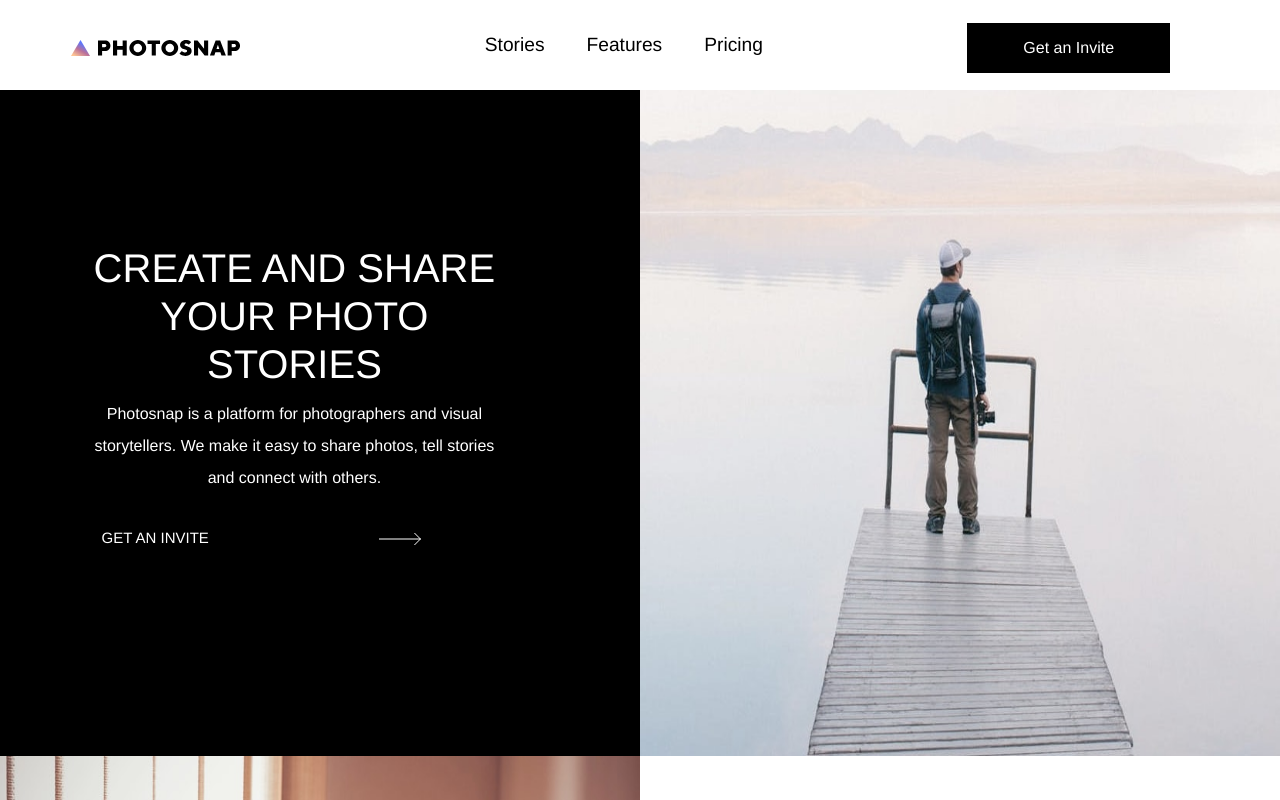
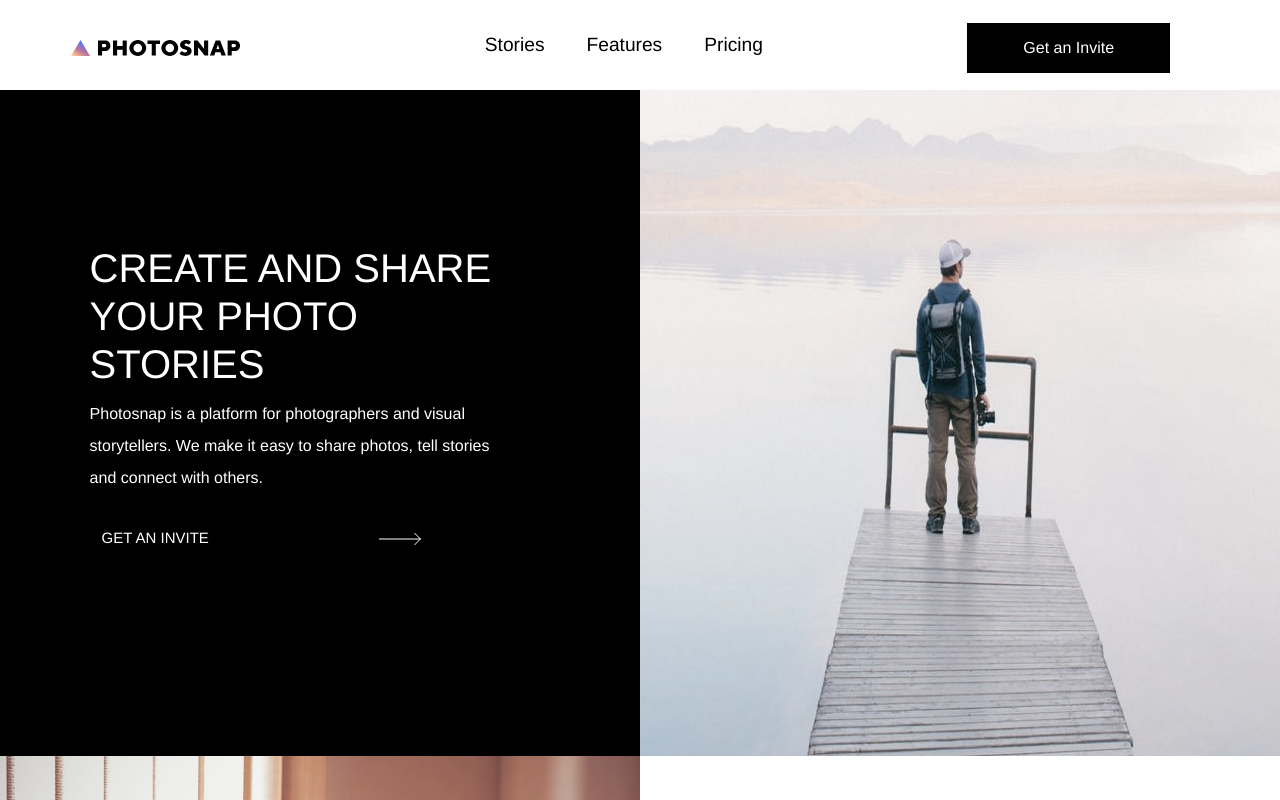
Before and after one commit to clf94-dev/photosnap-vue, a Vue app: page / in a window 1280 px wide. Shown: the top 800 px of the page. Built offline with nearby package versions, Linux system fonts and the light colour scheme.

Commit message:
fixed layout IntroHome

```diff
--- a/package.json
+++ b/package.json
@@ -11,6 +11,7 @@
     "aos": "^3.0.0-beta.6",
     "bootstrap-vue": "^2.17.3",
     "core-js": "^3.6.5",
+    "netlify-cli": "^3.4.5",
     "vue": "^2.6.11",
     "vue-router": "^3.4.9",
     "vuelidate": "^0.7.6"
--- a/src/components/IntroHomeCard.vue
+++ b/src/components/IntroHomeCard.vue
@@ -68,6 +68,7 @@
 .intro-cont .intro-row .text-col {
 	width: 42%;
 	padding: 12% 11% 15% 7%;
+	text-align: start;
 }
 
 @media screen and (max-width: 500px) {
```
Also changed, not shown: 2 other files (tests, documents, lock files or other folders).
